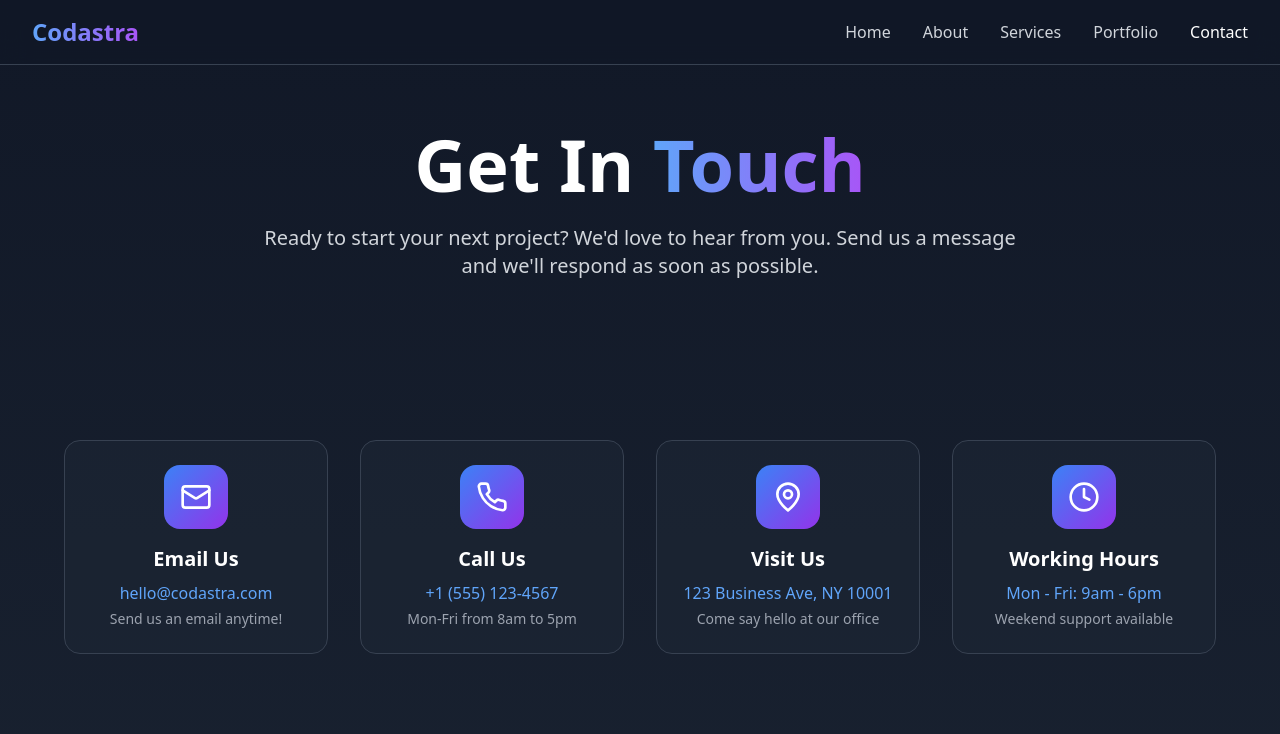
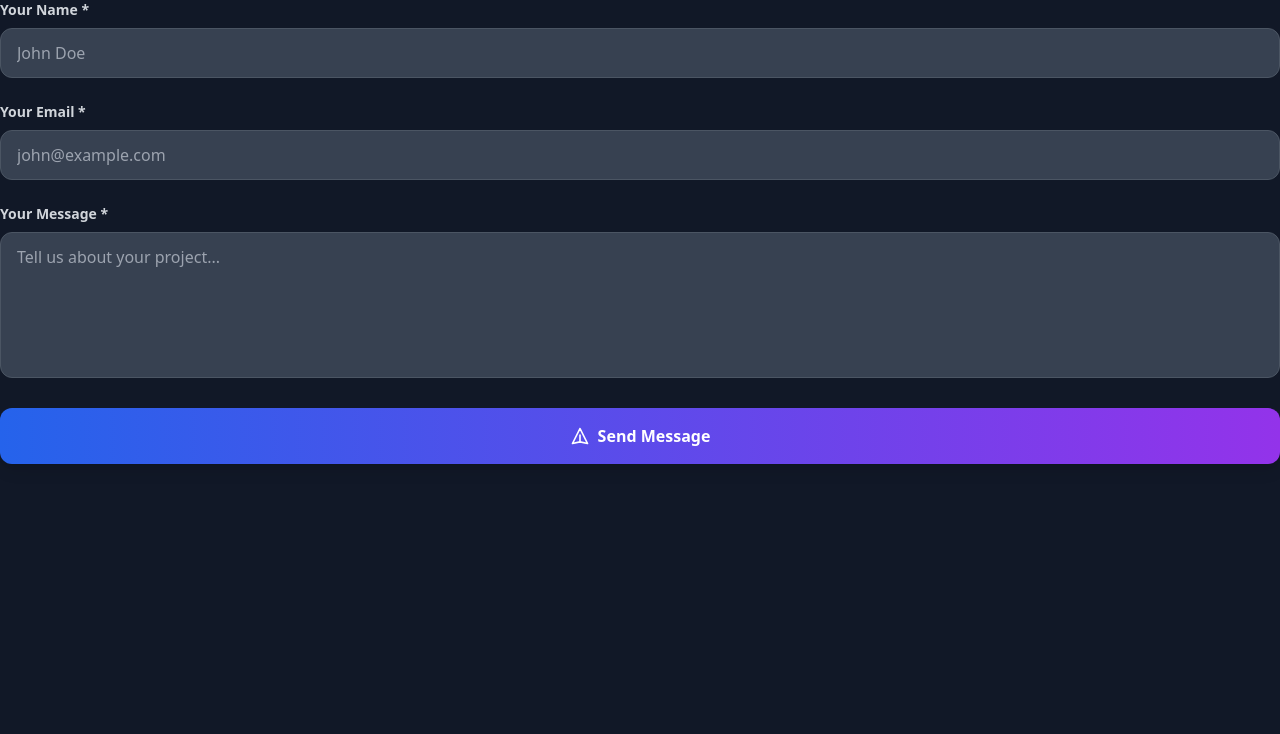
Before and after one commit to viralsparkconnect-hue/codastra-next-client, a Next.js app: page /contact in a window 1280 px wide. Shown: the top 734 px of the page. Built offline with nearby package versions, Linux system fonts and the light colour scheme.

Commit message:
Update contact.js

```diff
--- a/pages/contact.js
+++ b/pages/contact.js
@@ -1,259 +1,128 @@
-import { motion } from 'framer-motion'
-import { Mail, Phone, MapPin, Clock, Send, MessageCircle } from 'lucide-react'
-import Link from 'next/link'
-import ContactForm from '../components/ContactForm'
+import { useState } from 'react'
 
-export default function Contact() {
-  const contactInfo = [
-    {
-      icon: Mail,
-      title: 'Email Us',
-      info: 'hello@codastra.com',
-      desc: 'Send us an email anytime!'
-    },
-    {
-      icon: Phone,
-      title: 'Call Us',
-      info: '+1 (555) 123-4567',
-      desc: 'Mon-Fri from 8am to 5pm'
-    },
-    {
-      icon: MapPin,
-      title: 'Visit Us',
-      info: '123 Business Ave, NY 10001',
-      desc: 'Come say hello at our office'
-    },
-    {
-      icon: Clock,
-      title: 'Working Hours',
-      info: 'Mon - Fri: 9am - 6pm',
-      desc: 'Weekend support available'
+export default function ContactForm() {
+  const [form, setForm] = useState({ name: '', email: '', message: '' })
+  const [submitted, setSubmitted] = useState(false)
+  const [isSubmitting, setIsSubmitting] = useState(false)
+
+  const handleChange = (e) => {
+    setForm({ ...form, [e.target.name]: e.target.value })
+  }
+
+  const handleSubmit = async (e) => {
+    e.preventDefault()
+    setIsSubmitting(true)
+
+    // Simulate API call
+    try {
+      console.log('Form submitted:', form)
+      // Here you would normally send to your backend/API
+
+      // Simulate delay
+      await new Promise(resolve => setTimeout(resolve, 1500))
+
+      setSubmitted(true)
+      setForm({ name: '', email: '', message: '' })
+    } catch (error) {
+      console.error('Error submitting form:', error)
+    } finally {
+      setIsSubmitting(false)
     }
-  ]
+  }
+
+  if (submitted) {
+    return (
+      <div className="text-center p-8 bg-green-900/20 border border-green-500 rounded-2xl">
+        <div className="w-16 h-16 bg-green-500 rounded-full flex items-center justify-center mx-auto mb-4">
+          <svg className="w-8 h-8 text-white" fill="none" stroke="currentColor" viewBox="0 0 24 24">
+            <path strokeLinecap="round" strokeLinejoin="round" strokeWidth="2" d="M5 13l4 4L19 7"></path>
+          </svg>
+        </div>
+        <h3 className="text-xl font-bold text-green-400 mb-2">Message Sent!</h3>
+        <p className="text-gray-300 mb-4">Thank you for reaching out. We'll get back to you within 24 hours.</p>
+        <button
+          onClick={() => setSubmitted(false)}
+          className="px-6 py-2 bg-gray-700 text-white rounded-lg hover:bg-gray-600 transition"
+        >
+          Send Another Message
+        </button>
+      </div>
+    )
+  }
 
   return (
-    <div className="min-h-screen bg-gradient-to-b from-gray-900 via-gray-800 to-gray-900">
-      {/* Navigation */}
-      <nav className="fixed top-0 w-full z-50 bg-gray-900/80 backdrop-blur-md border-b border-gray-700">
-        <div className="max-w-7xl mx-auto px-4 sm:px-6 lg:px-8">
-          <div className="flex justify-between items-center h-16">
-            <Link href="/" className="text-2xl font-bold bg-gradient-to-r from-blue-400 to-purple-500 bg-clip-text text-transparent">
-              Codastra
-            </Link>
-            <div className="hidden md:flex space-x-8">
-              <Link href="/" className="text-gray-300 hover:text-blue-400 transition">Home</Link>
-              <Link href="/about" className="text-gray-300 hover:text-blue-400 transition">About</Link>
-              <Link href="/services" className="text-gray-300 hover:text-blue-400 transition">Services</Link>
-              <Link href="/portfolio" className="text-gray-300 hover:text-blue-400 transition">Portfolio</Link>
-              <Link href="/contact" className="text-white hover:text-blue-400 transition">Contact</Link>
-            </div>
-          </div>
-        </div>
-      </nav>
+    <form onSubmit={handleSubmit} className="space-y-6">
+      <div>
+        <label htmlFor="name" className="block text-sm font-semibold text-gray-300 mb-2">
+          Your Name *
+        </label>
+        <input
+          type="text"
+          id="name"
+          name="name"
+          placeholder="John Doe"
+          value={form.name}
+          onChange={handleChange}
+          required
+          className="w-full px-4 py-3 rounded-xl bg-gray-700 border border-gray-600 text-white placeholder-gray-400 focus:outline-none focus:ring-2 focus:ring-blue-500 focus:border-transparent transition"
+        />
+      </div>
 
-      {/* Hero Section */}
-      <section className="pt-32 pb-20 px-4 text-center">
-        <div className="max-w-6xl mx-auto">
-          <motion.h1
-            className="text-5xl md:text-7xl font-bold mb-6"
-            initial={{ opacity: 0, y: -30 }}
-            animate={{ opacity: 1, y: 0 }}
-            transition={{ duration: 0.8 }}
-          >
-            Get In <span className="bg-gradient-to-r from-blue-400 to-purple-500 bg-clip-text text-transparent">Touch</span>
-          </motion.h1>
-          <motion.p
-            className="text-xl text-gray-300 max-w-3xl mx-auto"
-            initial={{ opacity: 0, y: 20 }}
-            animate={{ opacity: 1, y: 0 }}
-            transition={{ delay: 0.3, duration: 0.8 }}
-          >
-            Ready to start your next project? We'd love to hear from you. Send us a message and we'll respond as soon as possible.
-          </motion.p>
-        </div>
-      </section>
+      <div>
+        <label htmlFor="email" className="block text-sm font-semibold text-gray-300 mb-2">
+          Your Email *
+        </label>
+        <input
+          type="email"
+          id="email"
+          name="email"
+          placeholder="john@example.com"
+          value={form.email}
+          onChange={handleChange}
+          required
+          className="w-full px-4 py-3 rounded-xl bg-gray-700 border border-gray-600 text-white placeholder-gray-400 focus:outline-none focus:ring-2 focus:ring-blue-500 focus:border-transparent transition"
+        />
+      </div>
 
-      {/* Contact Info Cards */}
-      <section className="py-20 px-4">
-        <div className="max-w-6xl mx-auto">
-          <div className="grid grid-cols-1 md:grid-cols-2 lg:grid-cols-4 gap-8 mb-20">
-            {contactInfo.map(({ icon: Icon, title, info, desc }, i) => (
-              <motion.div
-                key={i}
-                className="text-center p-6 bg-gray-800/50 rounded-2xl border border-gray-700 hover:border-blue-500/50 transition-all duration-300 hover:scale-105"
-                initial={{ opacity: 0, y: 20 }}
-                animate={{ opacity: 1, y: 0 }}
-                transition={{ delay: i * 0.1, duration: 0.6 }}
-              >
-                <div className="w-16 h-16 bg-gradient-to-br from-blue-500 to-purple-600 rounded-2xl flex items-center justify-center mx-auto mb-4">
-                  <Icon className="w-8 h-8 text-white" />
-                </div>
-                <h3 className="text-xl font-semibold text-white mb-2">{title}</h3>
-                <p className="text-blue-400 font-medium mb-1">{info}</p>
-                <p className="text-gray-400 text-sm">{desc}</p>
-              </motion.div>
-            ))}
-          </div>
+      <div>
+        <label htmlFor="message" className="block text-sm font-semibold text-gray-300 mb-2">
+          Your Message *
+        </label>
+        <textarea
+          id="message"
+          name="message"
+          placeholder="Tell us about your project..."
+          value={form.message}
+          onChange={handleChange}
+          required
+          rows="5"
+          className="w-full px-4 py-3 rounded-xl bg-gray-700 border border-gray-600 text-white placeholder-gray-400 focus:outline-none focus:ring-2 focus:ring-blue-500 focus:border-transparent transition resize-none"
+        />
+      </div>
 
-          {/* Main Contact Section */}
-          <div className="grid grid-cols-1 lg:grid-cols-2 gap-12">
-            {/* Contact Form */}
-            <motion.div
-              className="bg-gray-800/50 rounded-3xl p-8 border border-gray-700"
-              initial={{ opacity: 0, x: -50 }}
-              animate={{ opacity: 1, x: 0 }}
-              transition={{ duration: 0.8 }}
-            >
-              <div className="flex items-center gap-3 mb-6">
-                <MessageCircle className="w-8 h-8 text-blue-400" />
-                <h2 className="text-3xl font-bold text-white">Send us a Message</h2>
-              </div>
-              <p className="text-gray-300 mb-8">
-                Fill out the form below and we'll get back to you within 24 hours.
-              </p>
-              <ContactForm />
-            </motion.div>
-
-            {/* Additional Info */}
-            <motion.div
-              className="space-y-8"
-              initial={{ opacity: 0, x: 50 }}
-              animate={{ opacity: 1, x: 0 }}
-              transition={{ duration: 0.8 }}
-            >
-              {/* Quick Response */}
-              <div className="bg-gradient-to-r from-blue-900/30 to-purple-900/30 rounded-3xl p-8 border border-gray-700">
-                <h3 className="text-2xl font-bold text-white mb-4">Quick Response</h3>
-                <p className="text-gray-300 mb-6">
-                  Need immediate assistance? We're here to help you right away.
-                </p>
-                <div className="flex flex-col sm:flex-row gap-4">
-                  <button className="flex items-center justify-center gap-2 px-6 py-3 bg-gradient-to-r from-blue-600 to-purple-600 text-white rounded-lg font-semibold hover:from-blue-700 hover:to-purple-700 transition-all duration-300">
-                    <Phone className="w-5 h-5" />
-                    Call Now
-                  </button>
-                  <button className="flex items-center justify-center gap-2 px-6 py-3 border-2 border-gray-600 text-white rounded-lg font-semibold hover:border-blue-500 hover:text-blue-400 transition-all duration-300">
-                    <Mail className="w-5 h-5" />
-                    Email Us
-                  </button>
-                </div>
-              </div>
-
-              {/* FAQ */}
-              <div className="bg-gray-800/50 rounded-3xl p-8 border border-gray-700">
-                <h3 className="text-2xl font-bold text-white mb-6">Frequently Asked</h3>
-                <div className="space-y-4">
-                  {[
-                    {
-                      q: "How long does a typical project take?",
-                      a: "Project timelines vary based on complexity, typically 2-12 weeks."
-                    },
-                    {
-                      q: "Do you offer ongoing support?",
-                      a: "Yes, we provide 24/7 support and maintenance services."
-                    },
-                    {
-                      q: "What's your development process?",
-                      a: "We follow agile methodology with regular client updates."
-                    }
-                  ].map(({ q, a }, i) => (
-                    <div key={i} className="border-b border-gray-700 pb-4 last:border-b-0">
-                      <h4 className="text-white font-semibold mb-2">{q}</h4>
-                      <p className="text-gray-400 text-sm">{a}</p>
-                    </div>
-                  ))}
-                </div>
-              </div>
-
-              {/* Office Hours */}
-              <div className="bg-gray-800/50 rounded-3xl p-8 border border-gray-700">
-                <h3 className="text-2xl font-bold text-white mb-6">Office Hours</h3>
-                <div className="space-y-3">
-                  {[
-                    { day: 'Monday - Friday', hours: '9:00 AM - 6:00 PM' },
-                    { day: 'Saturday', hours: '10:00 AM - 4:00 PM' },
-                    { day: 'Sunday', hours: 'Emergency support only' },
-                  ].map(({ day, hours }, i) => (
-                    <div key={i} className="flex justify-between items-center">
-                      <span className="text-gray-300">{day}</span>
-                      <span className="text-blue-400 font-medium">{hours}</span>
-                    </div>
-                  ))}
-                </div>
-              </div>
-            </motion.div>
-          </div>
-        </div>
-      </section>
-
-      {/* Map Section */}
-      <section className="py-20 px-4 bg-gray-800/30">
-        <div className="max-w-6xl mx-auto">
-          <motion.div
-            className="text-center mb-12"
-            initial={{ opacity: 0, y: 20 }}
-            animate={{ opacity: 1, y: 0 }}
-            transition={{ duration: 0.8 }}
-          >
-            <h2 className="text-4xl font-bold text-white mb-4">Find Us</h2>
-            <p className="text-xl text-gray-300">Located in the heart of the city</p>
-          </motion.div>
-
-          <motion.div
-            className="h-96 bg-gray-700 rounded-3xl flex items-center justify-center border border-gray-600"
-            initial={{ opacity: 0, y: 30 }}
-            animate={{ opacity: 1, y: 0 }}
-            transition={{ delay: 0.3, duration: 0.8 }}
-          >
-            <div className="text-center">
-              <MapPin className="w-16 h-16 text-blue-400 mx-auto mb-4" />
-              <h3 className="text-2xl font-bold text-white mb-2">Interactive Map</h3>
-              <p className="text-gray-300">123 Business Avenue, New York, NY 10001</p>
-            </div>
-          </motion.div>
-        </div>
-      </section>
-
-      {/* CTA Section */}
-      <section className="py-20 px-4">
-        <div className="max-w-4xl mx-auto text-center">
-          <motion.div
-            className="p-12 bg-gradient-to-r from-blue-900/30 to-purple-900/30 rounded-3xl border border-gray-700"
-            initial={{ opacity: 0, y: 30 }}
-            animate={{ opacity: 1, y: 0 }}
-            transition={{ duration: 0.8 }}
-          >
-            <h2 className="text-4xl font-bold text-white mb-4">
-              Let's Build Something Amazing
-            </h2>
-            <p className="text-xl text-gray-300 mb-8">
-              Your next big project starts with a simple conversation
-            </p>
-            <div className="flex flex-col sm:flex-row gap-4 justify-center">
-              <button className="flex items-center justify-center gap-2 px-8 py-4 bg-gradient-to-r from-blue-600 to-purple-600 text-white rounded-full font-semibold hover:from-blue-700 hover:to-purple-700 transition-all duration-300 shadow-lg">
-                <Send className="w-5 h-5" />
-                Get Free Quote
-              </button>
-              <button className="px-8 py-4 border-2 border-gray-600 text-white rounded-full font-semibold hover:border-blue-500 hover:text-blue-400 transition-all duration-300">
-                Schedule Consultation
-              </button>
-            </div>
-          </motion.div>
-        </div>
-      </section>
-
-      {/* Footer */}
-      <footer className="py-12 px-4 border-t border-gray-700 bg-gray-900">
-        <div className="max-w-6xl mx-auto text-center">
-          <div className="text-2xl font-bold bg-gradient-to-r from-blue-400 to-purple-500 bg-clip-text text-transparent mb-4">
-            Codastra
-          </div>
-          <p className="text-gray-400 mb-8">Where Code Meets Creativity</p>
-          <div className="border-t border-gray-700 pt-8 text-gray-400">
-            © {new Date().getFullYear()} Codastra. All rights reserved.
-          </div>
-        </div>
-      </footer>
-    </div>
+      <button
+        type="submit"
+        disabled={isSubmitting}
+        className={`w-full py-4 px-6 rounded-xl font-semibold transition-all duration-300 flex items-center justify-center gap-2 ${
+          isSubmitting
+            ? 'bg-gray-600 text-gray-300 cursor-not-allowed'
+            : 'bg-gradient-to-r from-blue-600 to-purple-600 text-white hover:from-blue-700 hover:to-purple-700 shadow-lg hover:shadow-xl'
+        }`}
+      >
+        {isSubmitting ? (
+          <>
+            <div className="w-5 h-5 border-2 border-gray-300 border-t-transparent rounded-full animate-spin"></div>
+            Sending...
+          </>
+        ) : (
+          <>
+            <svg className="w-5 h-5" fill="none" stroke="currentColor" viewBox="0 0 24 24">
+              <path strokeLinecap="round" strokeLinejoin="round" strokeWidth="2" d="M12 19l9 2-9-18-9 18 9-2zm0 0v-8"></path>
+            </svg>
+            Send Message
+          </>
+        )}
+      </button>
+    </form>
   )
 }
```
